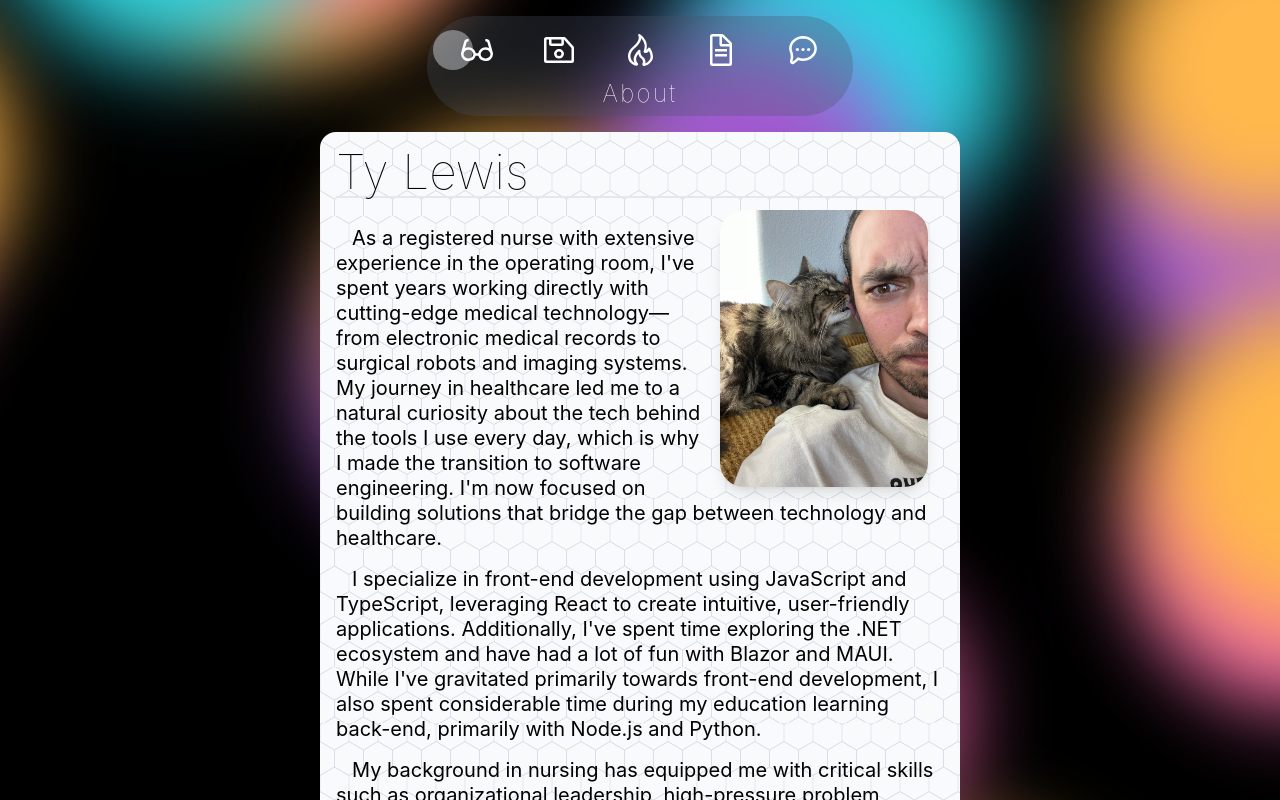
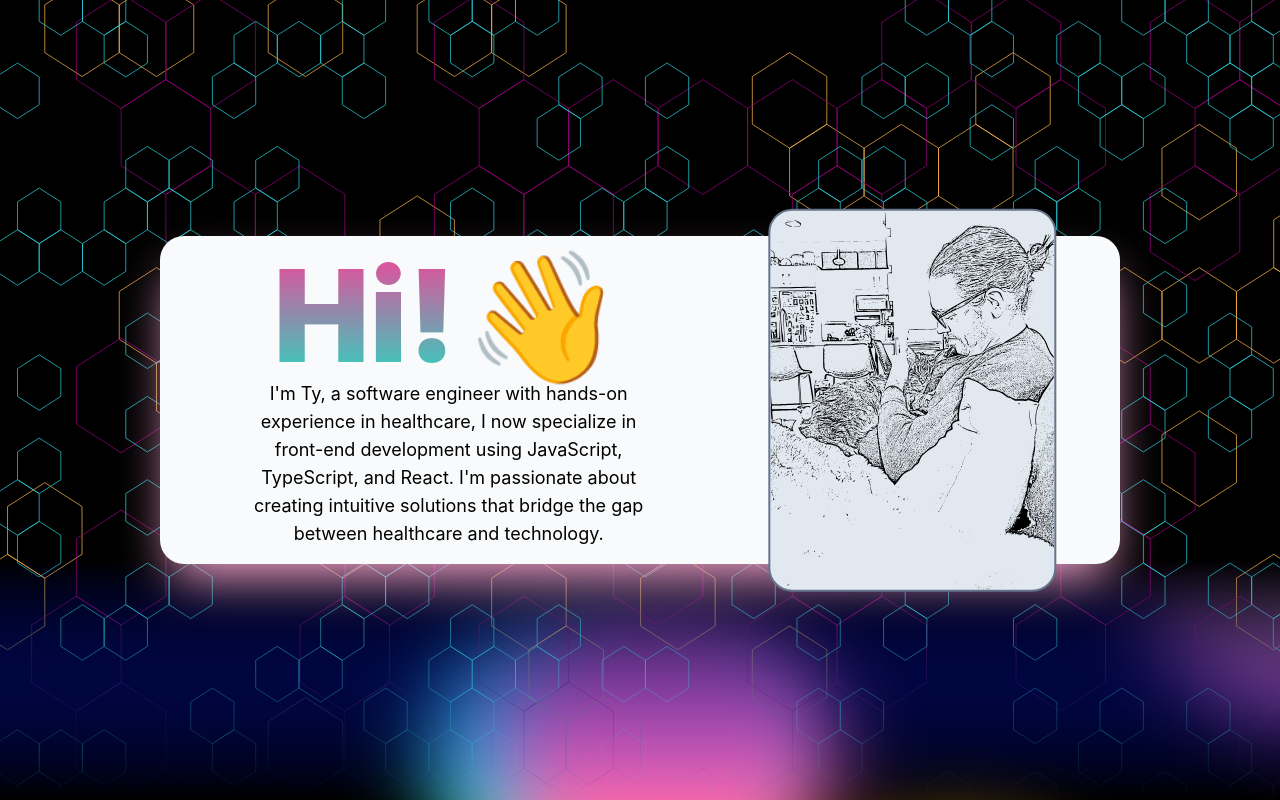
Before and after one commit to tylerelk/TyLewisPortfolio, a React (Vite) app in the folder TyLewisPortfolio/: page / in a window 1280 px wide. Shown: the top 800 px of the page. Built offline with nearby package versions, Linux system fonts and the light colour scheme.

Commit message:
Add hero section

```diff
--- a/TyLewisPortfolio/src/App.tsx
+++ b/TyLewisPortfolio/src/App.tsx
@@ -8,6 +8,7 @@ import Resume from "./components/Resume";
 import { isDesktop } from "react-device-detect";
 import _aboutMe from "./assets/copy/aboutme.json";
 import _booBoo from "./assets/images/booboo.jpeg";
+import Hero from "./components/Hero";
 
 function App() {
   const sliderRef = useRef<HTMLDivElement | null>(null);
@@ -15,6 +16,7 @@ function App() {
   return (
     <>
       <Background />
+      <Hero />
       <Navbar sliderRef={sliderRef} />
       <div className='flex flex-col items-center gap-4'>
         <Card title='Ty Lewis' id='about'>
--- a/TyLewisPortfolio/src/components/Card.tsx
+++ b/TyLewisPortfolio/src/components/Card.tsx
@@ -11,13 +11,13 @@ const Card: React.FC<CardProps> = ({ children, title, id }) => {
   return (
     <>
       <div
-        className={`card relative min-h-96 bg-card-background rounded-2xl pb-36 m-auto shadow-2xl p-4 ${
+        className={`card relative min-h-96 bg-card-background rounded-2xl m-auto shadow-2xl p-8 ${
           isDesktop ? "w-1/2" : "w-11/12"
         }`}
         id={id}
       >
         <div className='card-title mb-3'>
-          <p className='text-5xl  text-black font-thin border-b-2 text-left'>
+          <p className='text-5xl  text-black font-thin border-b-2 border-pink-300 text-left'>
             {title}
           </p>
         </div>
--- /dev/null
+++ b/TyLewisPortfolio/src/components/Hero.tsx
@@ -0,0 +1,33 @@
+import _meAndChloe from "../assets/images/ty-and-chloe-line-art.svg";
+
+export default function Hero() {
+  return (
+    <>
+      <div className='w-screen h-screen bg-hero-background flex items-center justify-center'>
+        <div
+          className={`w-9/12 bg-gray-50 rounded-3xl shadow-2xl shadow-pink-300 p-4 flex justify-between items-center`}
+        >
+          <div className='flex flex-col items-center'>
+            <div className='flex gap-2'>
+              <h1 className='text-9xl font-black text-transparent bg-clip-text bg-gradient-to-b from-pink-500 to-teal-400'>
+                Hi!
+              </h1>
+              <span className='text-9xl'>👋</span>
+            </div>
+            <p className='m-auto text-lg w-3/4 text-black'>
+              I'm Ty, a software engineer with hands-on experience in
+              healthcare, I now specialize in front-end development using
+              JavaScript, TypeScript, and React. I'm passionate about creating
+              intuitive solutions that bridge the gap between healthcare and
+              technology.
+            </p>
+          </div>
+          <img
+            src={_meAndChloe}
+            className='rotate-90 w-96 h-72 rounded-3xl border-2 border-slate-500 bg-slate-200 object-cover'
+          />
+        </div>
+      </div>
+    </>
+  );
+}
--- a/TyLewisPortfolio/tailwind.config.js
+++ b/TyLewisPortfolio/tailwind.config.js
@@ -5,6 +5,7 @@ export default {
     extend: {
       backgroundImage: {
         "card-background": 'url("./assets/images/card-background.svg")',
+        "hero-background": 'url("./assets/images/hero-background.svg")',
       },
     },
   },
```
Also changed, not shown: TyLewisPortfolio/src/assets/images/hero-background.svg (added), TyLewisPortfolio/src/assets/images/ty-and-chloe-line-art.svg (added).
